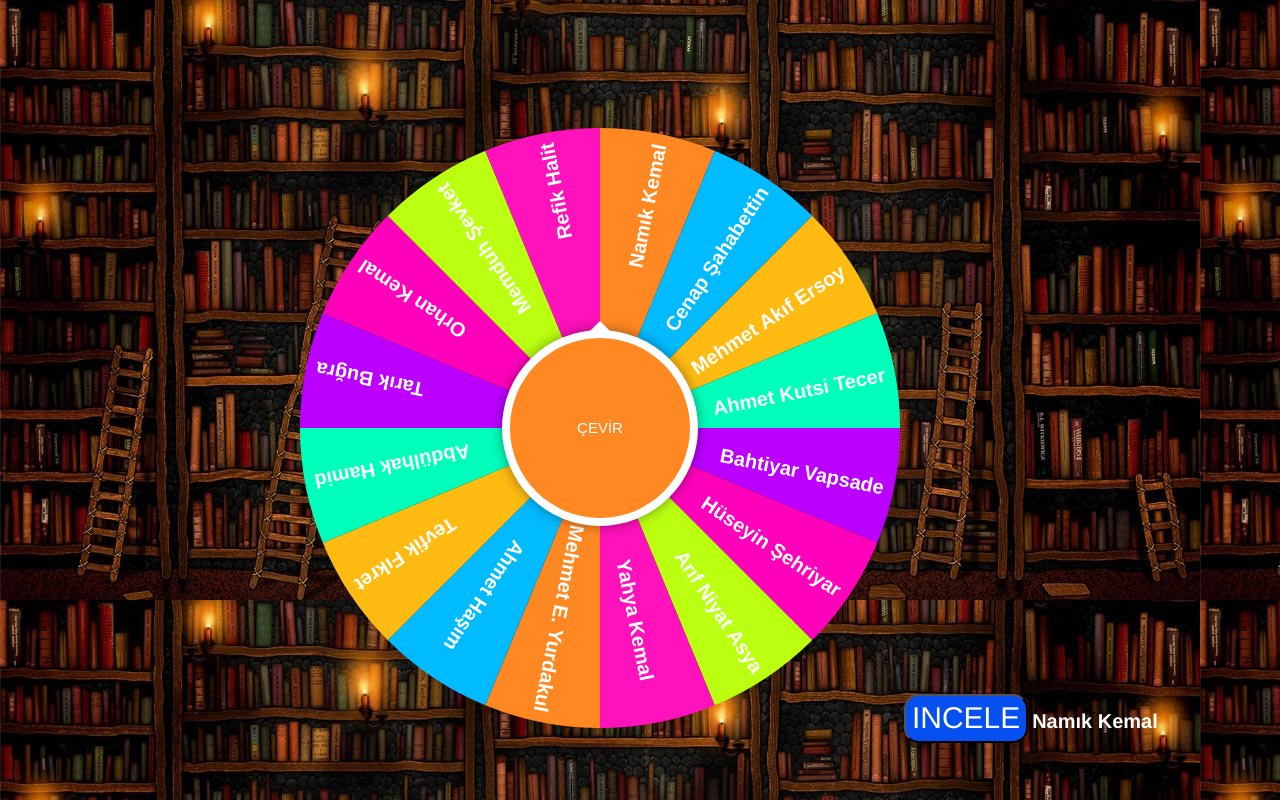
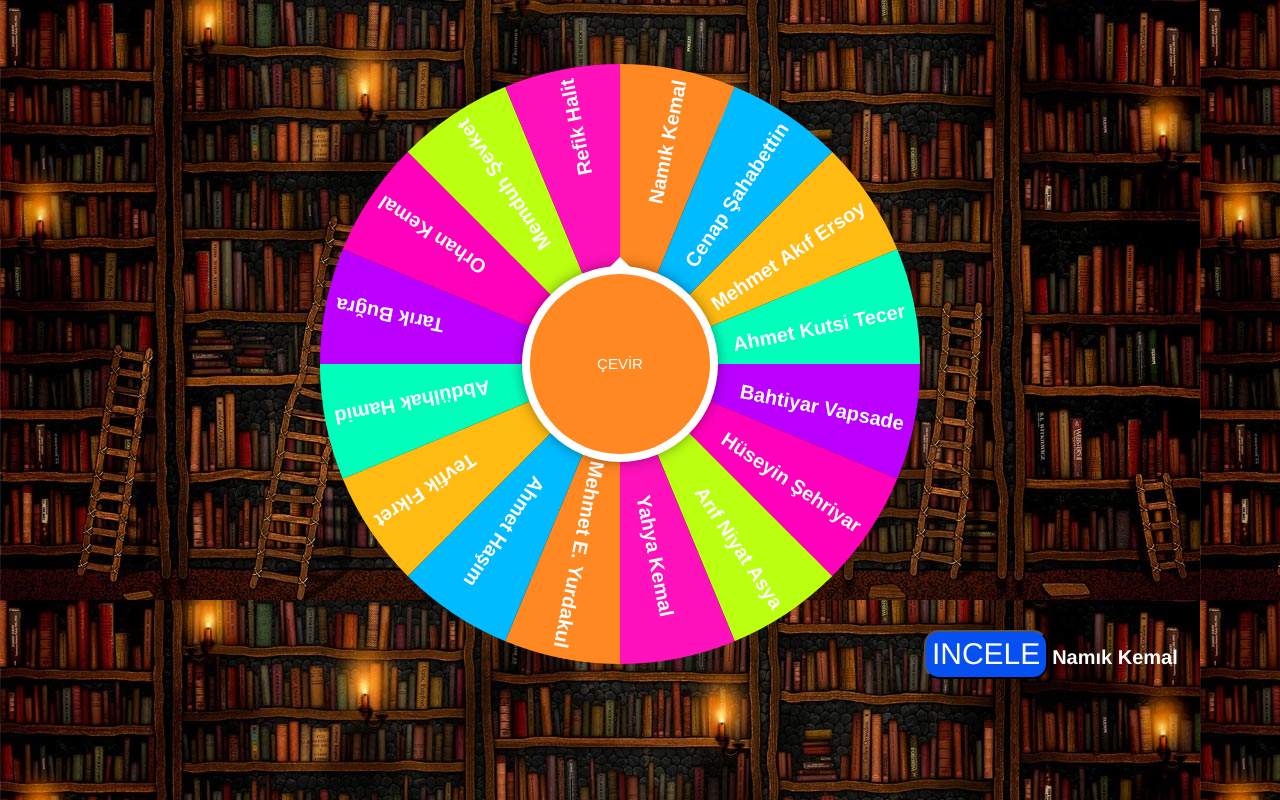
Before and after one commit to alisabourii/PoetSelectionOfTurkishLiterature, a plain HTML site: page index.html in a window 1280 px wide. Drawn offline with nearby package versions, Linux system fonts and the light colour scheme.

Commit message:
Add files via upload

```diff
--- a/index.html
+++ b/index.html
@@ -3,7 +3,7 @@
 <head>
         <meta charset="UTF-8">
         <meta name="viewport" content="width=device-width, initial-scale=1.0">
-        <title>Document</title>
+        <title>Türk Edebiyatın Şairleri</title>
         <link href="https://cdn.jsdelivr.net/npm/bootstrap@5.2.0/dist/css/bootstrap.min.css" rel="stylesheet" integrity="sha384-gH2yIJqKdNHPEq0n4Mqa/HGKIhSkIHeL5AyhkYV8i59U5AR6csBvApHHNl/vI1Bx" crossorigin="anonymous">
         <script src="https://cdn.jsdelivr.net/npm/bootstrap@5.2.0/dist/js/bootstrap.bundle.min.js" integrity="sha384-A3rJD856KowSb7dwlZdYEkO39Gagi7vIsF0jrRAoQmDKKtQBHUuLZ9AsSv4jD4Xa" crossorigin="anonymous"></script>
         <link rel="stylesheet" href="https://maxcdn.bootstrapcdn.com/bootstrap/3.4.1/css/bootstrap.min.css">
@@ -12,7 +12,7 @@
         <link rel="stylesheet" href="style.css">
 </head>
 <body style="align-items: center;">
-        <div id="wheelOfFortune" style="margin-top: 10%;">
+        <div id="wheelOfFortune" style="margin-top: 5%; margin-left: 25%;">
                 <canvas id="wheel" width="600" height="600"></canvas>
                 <div id="spin">SPIN asd asd asd as dasd as dasd asd asd as d</div>
         </div>
```
